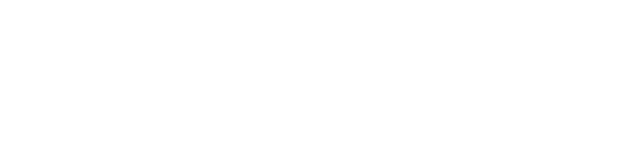
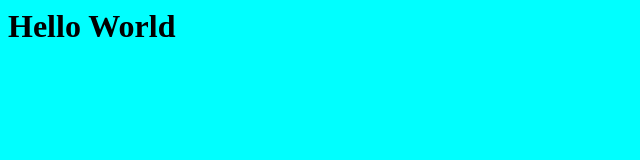
Before and after one commit to mdazaz/LockMe.com-Phase1-Project, a plain HTML site: page index.html in a window 1280 px wide. Shown: the whole page, without its empty margins (0-640 px from the left). Drawn offline with Linux system fonts and the light colour scheme.

Commit message:
added head and body tag

```diff
--- a/index.html
+++ b/index.html
@@ -1 +1,8 @@
-<html> </html
+<html>
+<head>
+<title>Test Page</title>
+</head>
+<body bgcolor="cyan">
+<h1>Hello World</h1>
+</body>
+</html
```
